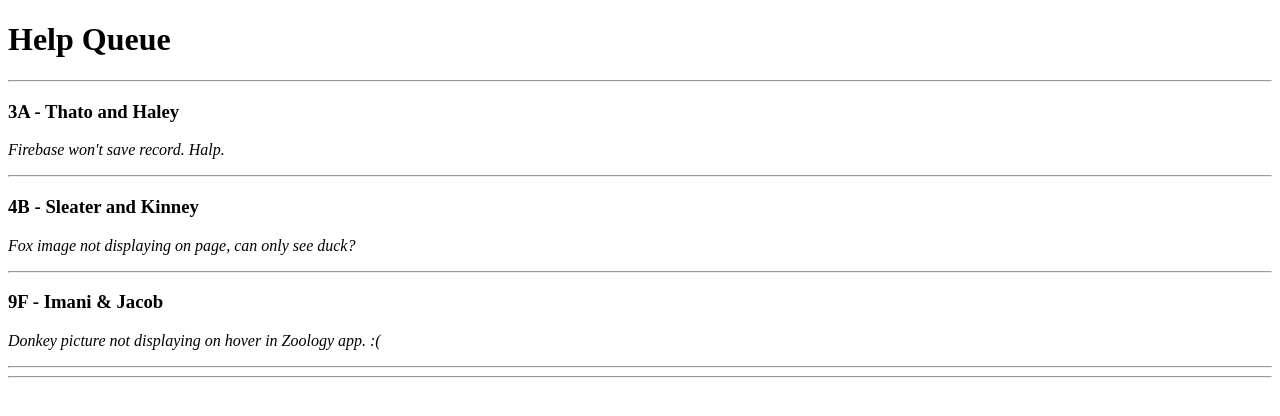
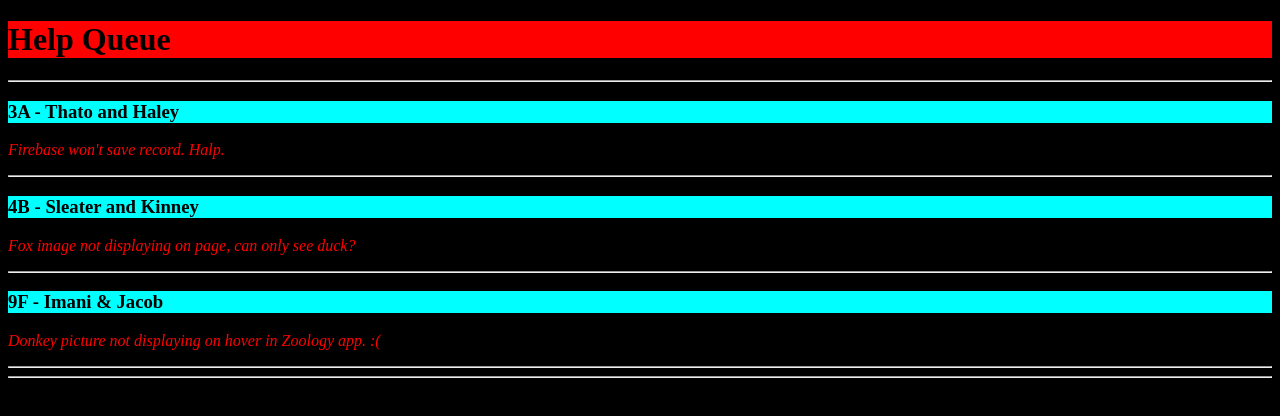
Before and after one commit to meriat/react-tap-room, a React app: page / in a window 1280 px wide. Shown: the top 416 px of the page. Built offline with nearby package versions, Linux system fonts and the light colour scheme.

Commit message:
add styling

```diff
--- a/package.json
+++ b/package.json
@@ -14,7 +14,8 @@
   "dependencies": {
     "prop-types": "^15.5.10",
     "react": "^15.5.4",
-    "react-dom": "^15.5.4"
+    "react-dom": "^15.5.4",
+    "styled-jsx": "^3.1.1"
   },
   "devDependencies": {
     "babel-core": "^6.24.1",
--- a/src/components/App.jsx
+++ b/src/components/App.jsx
@@ -4,6 +4,12 @@ import TicketList from './TicketList';
 function App(){
   return (
     <div>
+    <style global jsx> {`
+      body{
+        background-color: black;
+      }
+      `}
+    </style>
       <Header/>
       <TicketList/>
       <hr/>
--- a/src/components/Header.jsx
+++ b/src/components/Header.jsx
@@ -2,7 +2,14 @@ import React from 'react';
 
 function Header(){
   return (
+    <div>
+    <style jsx>{`
+      h1{
+        background-color: red;
+      }
+      `} </style>
     <h1>Help Queue</h1>
+    </div>
   );
 }
 
--- a/src/components/Ticket.jsx
+++ b/src/components/Ticket.jsx
@@ -4,8 +4,19 @@ import PropTypes from 'prop-types';
 function Ticket(props){
   return (
     <div>
-      <h3>{props.location} - {props.names}</h3>
-      <p><em>{props.issue}</em></p>
+      <style jsx>{`
+        .color-toggle {
+          background-color: cyan;
+        }
+        .color-toggle:hover {
+          background-color: pink;
+        }
+        .bg{
+          color: red;
+        }
+        `} </style>
+      <h3 className="color-toggle">{props.location} - {props.names}</h3>
+      <p className="bg"><em>{props.issue}</em></p>
       <hr/>
     </div>
   );
--- a/webpack.config.js
+++ b/webpack.config.js
@@ -51,7 +51,8 @@ module.exports = {
             "react",
           ],
           plugins: [
-            "react-hot-loader/babel"
+            "react-hot-loader/babel",
+            "styled-jsx/babel"
           ]
         }
       }
```
Also changed, not shown: 1 other file (tests, documents, lock files or other folders).
